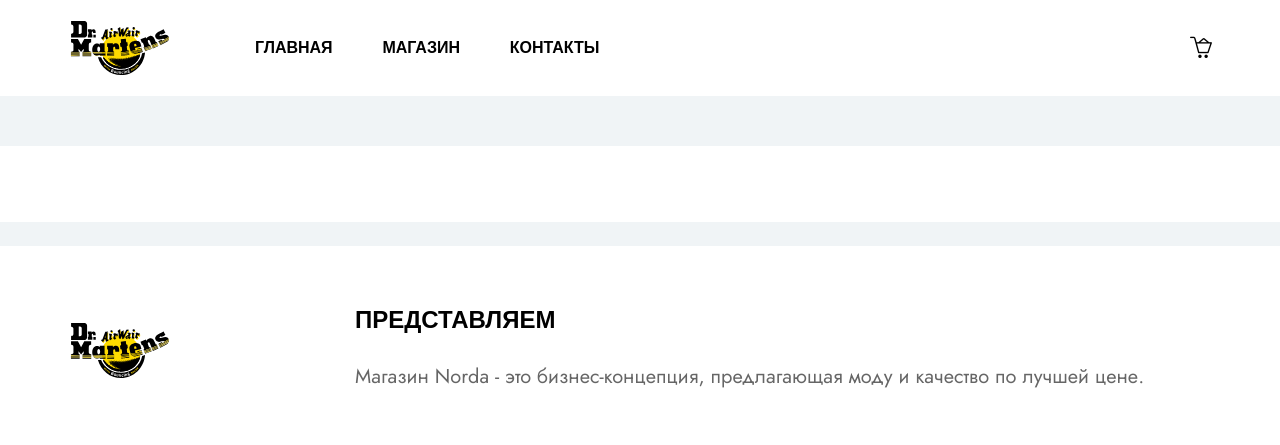
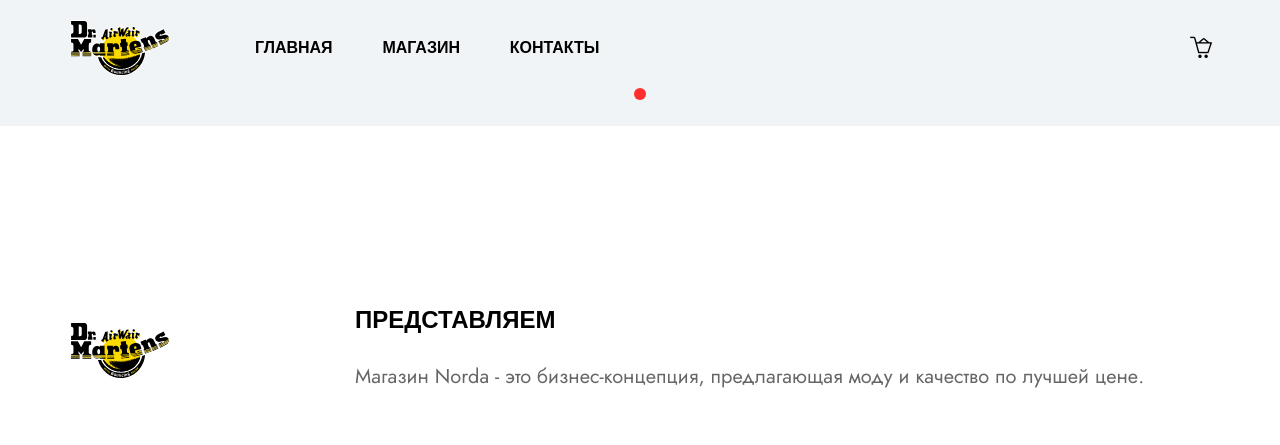
Before and after one commit to Abdulhamid51/shop, a Django app: page / in a window 1280 px wide. Shown: the top 445 px of the page. Run offline with Django 3.2, Linux system fonts and the light colour scheme; data that the repository does not hold is empty; style sheets or scripts are compiled from the project's sources; some libraries are stand-ins or nearby versions.

Commit message:
Update index.html

```diff
--- a/templates/index.html
+++ b/templates/index.html
@@ -3,7 +3,7 @@
 
 {% block content %}
 
-        <div class="slider-area bg-gray">
+        <div class="slider-area bg-gray" style="margin-top: -120px;">
             <div class="hero-slider-active-1 hero-slider-pt-1 nav-style-1 dot-style-1">
                 {% for slide in hero_slides %}
                 <div class="single-hero-slider single-animation-wrap">
@@ -32,7 +32,7 @@
                 {% endfor %}
             </div>
         </div>
-        <div class="service-area">
+        <div class="service-area" style="margin-top: 120px;">
             <div class="">
                 <div class="service-wrap">
                     <div class="row">
```
